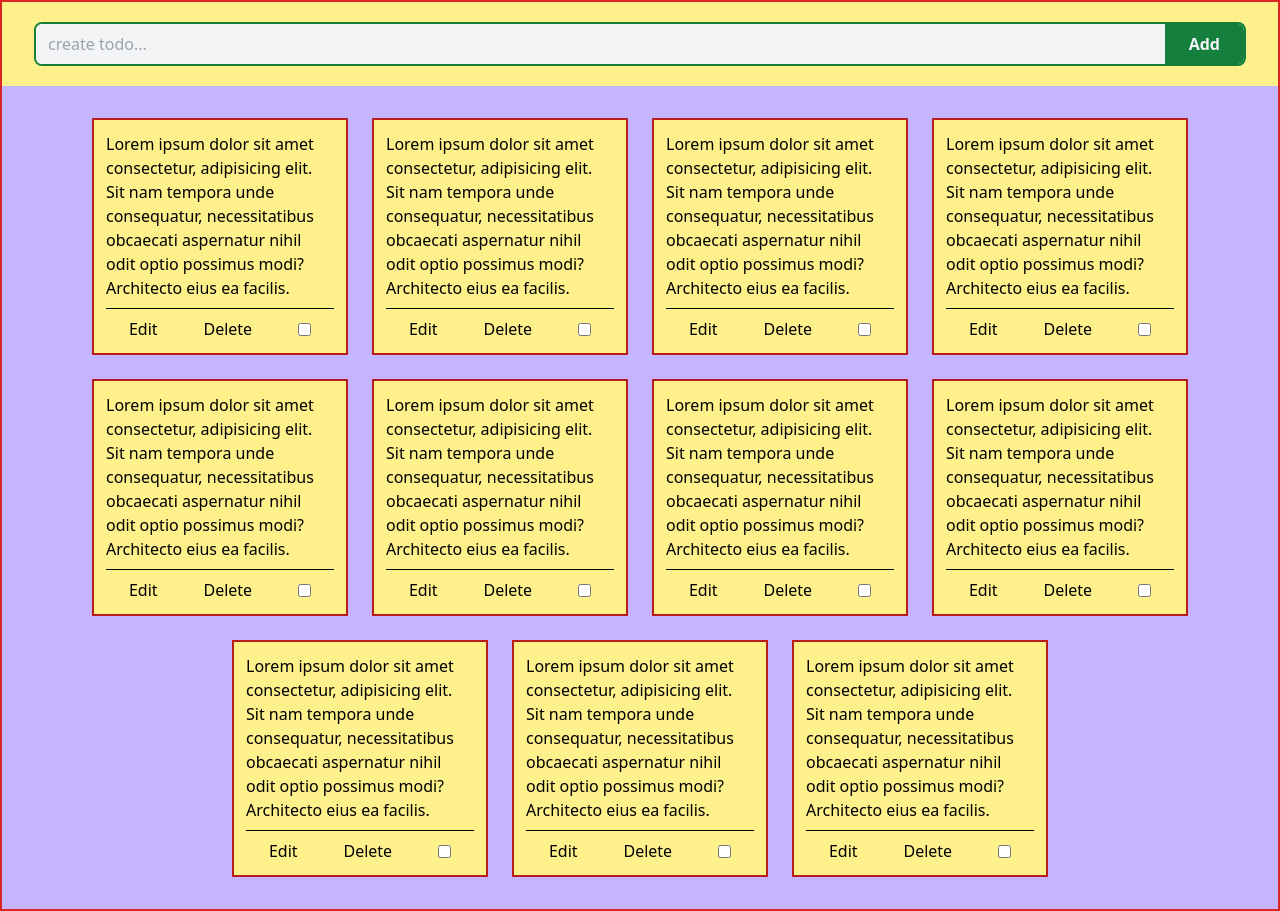
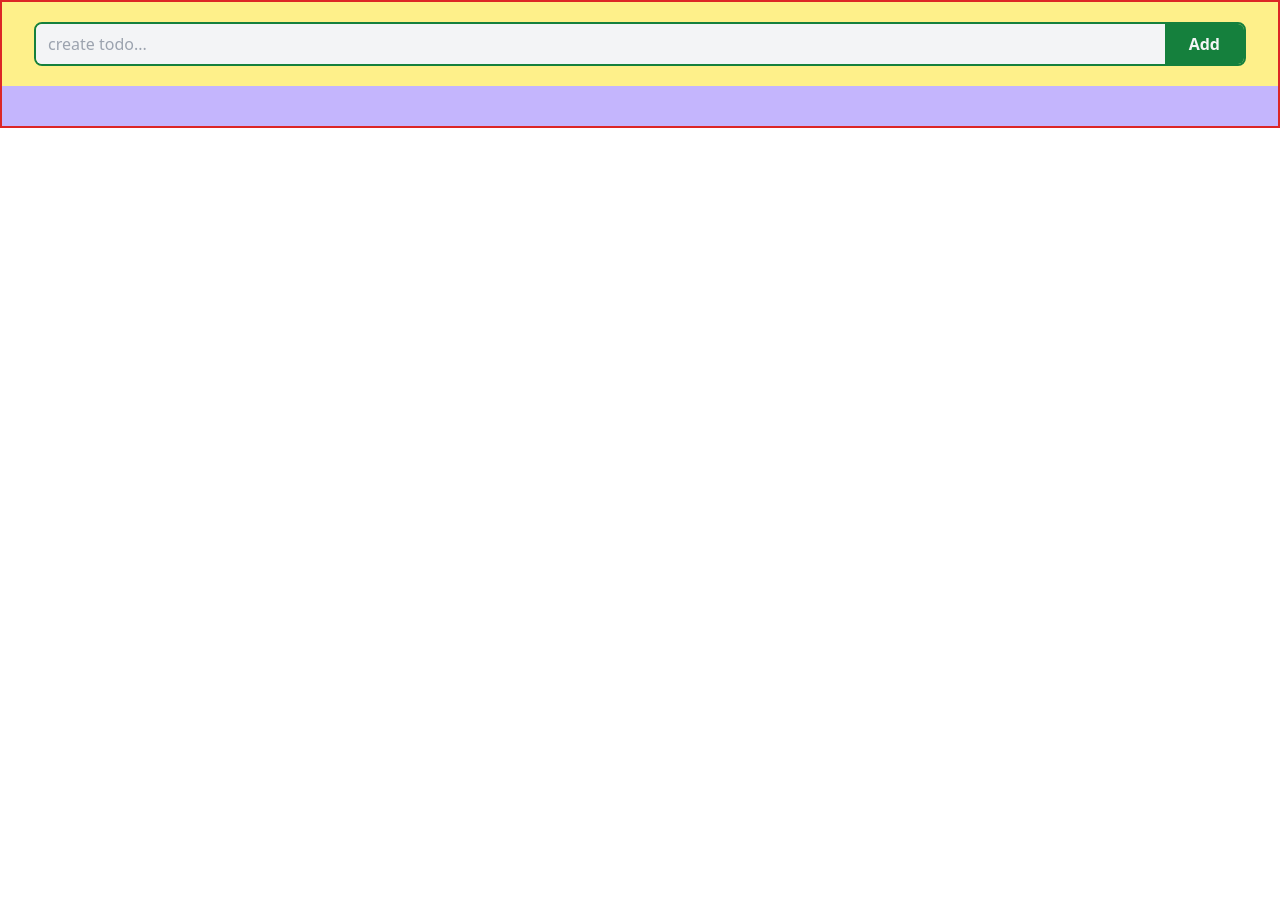
Before and after one commit to Basit-Yar/react-todoapp, a React (Vite) app: page / in a window 1280 px wide. After the commit the page ends 800 px from the top, so only its background shows below. Built offline with nearby package versions, Linux system fonts and the light colour scheme.

Commit message:
remove the hardcoded todos

```diff
--- a/src/App.jsx
+++ b/src/App.jsx
@@ -52,17 +52,7 @@ function App() {
         </div>
 
         <div className="bg-violet-300 py-5 md:px-8 flex flex-wrap justify-center">
-          <Todos />
-          <Todos />
-          <Todos />
-          <Todos />
-          <Todos />
-          <Todos />
-          <Todos />
-          <Todos />
-          <Todos />
-          <Todos />
-          <Todos />
+
         </div>
       </div>
     </ TodoContext.Provider>
```
